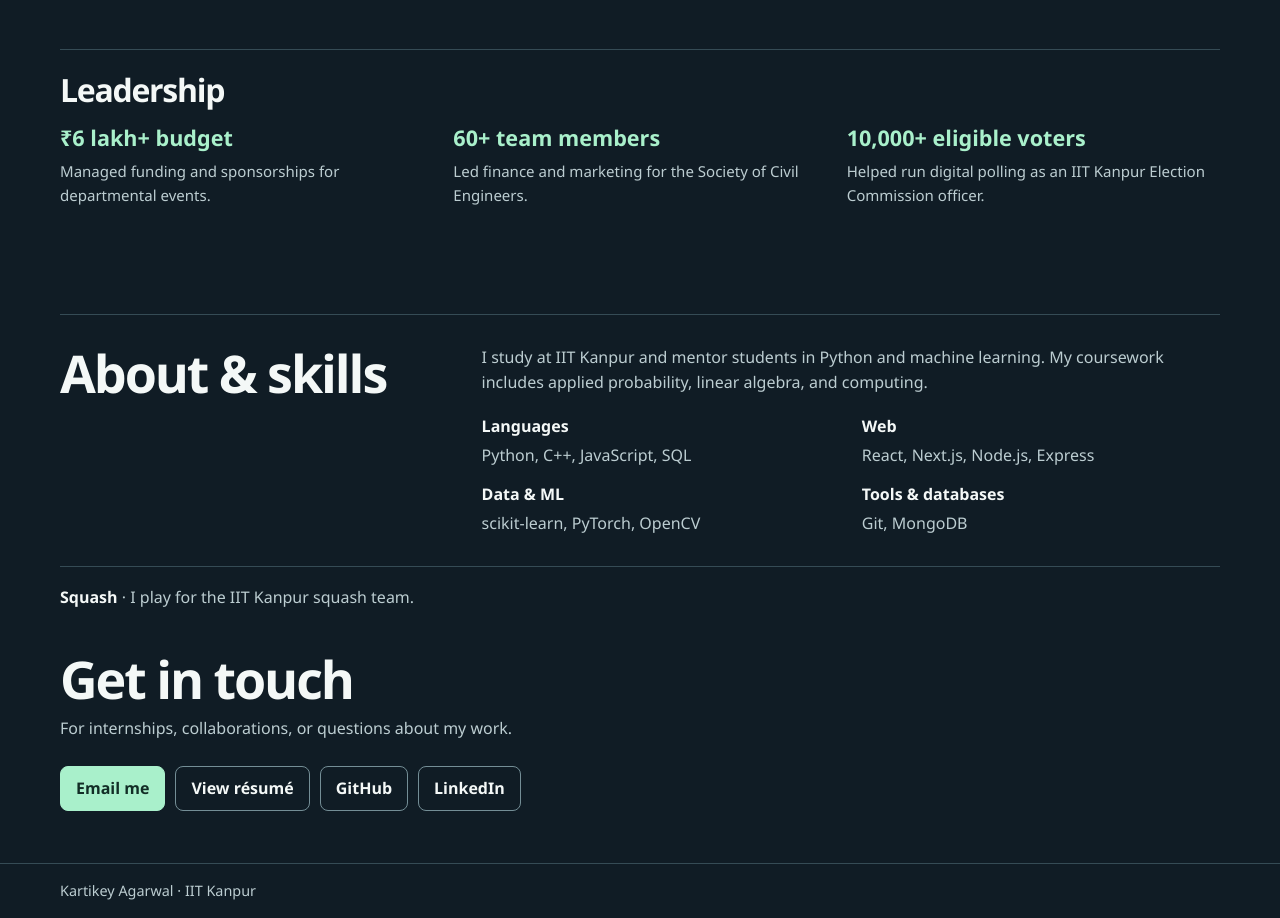
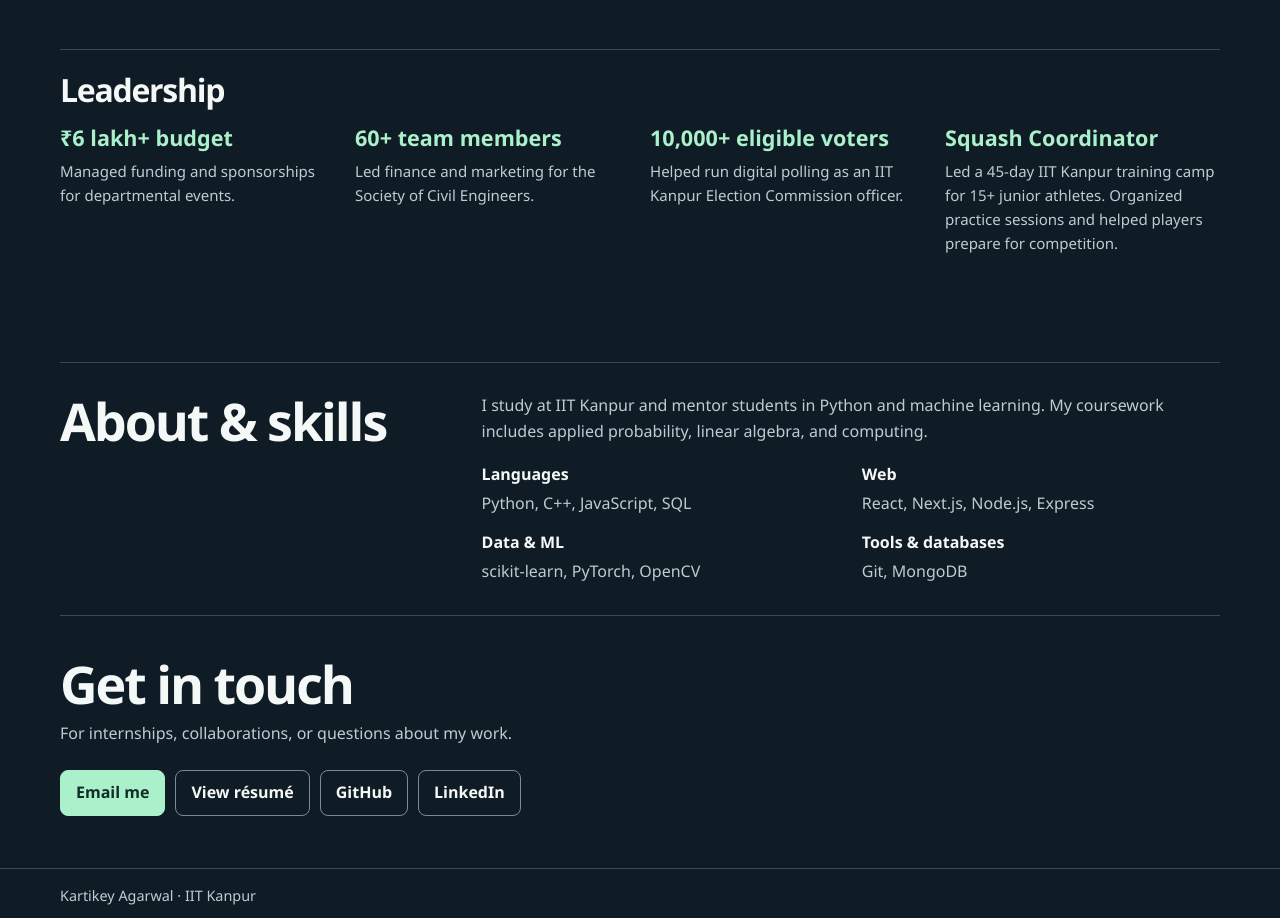
Before and after one commit to Gewissen65/portfolio, a plain HTML site: page index.html in a window 1280 px wide. Shown: the part 1900-2818 px from the top of the page. Drawn offline with Linux system fonts and the light colour scheme.

Commit message:
Move squash coordinator role into Leadership

```diff
--- a/index.html
+++ b/index.html
@@ -79,9 +79,10 @@ header { border-bottom: 1px solid var(--line) }
 .feature .text-link, .feature .text-link:hover { color: var(--on-mint) }
 .leadership { margin-top: clamp(34px, 6vw, 62px); padding: 23px 0; border-top: 1px solid var(--line) }
 .leadership h2 { font-size: clamp(1.5rem, 3vw, 2rem) }
-.leadership dl { display: grid; grid-template-columns: repeat(3, minmax(0, 1fr)); gap: 12px 20px; margin: 14px 0 0 }
+.leadership dl { display: grid; grid-template-columns: repeat(4, minmax(0, 1fr)); gap: 12px 20px; margin: 14px 0 0 }
 .leadership dt { color: var(--mint); font-weight: 750; font-size: clamp(1rem, 2.4vw, 1.35rem) }
 .leadership dd { margin: 3px 0 0; color: var(--muted); font-size: .94rem }
+@media (max-width: 860px) { .leadership dl { grid-template-columns: repeat(2, minmax(0, 1fr)) } }
 @media (max-width: 510px) { .leadership dl { grid-template-columns: 1fr } }
 .work { border-top: 1px solid var(--line); padding-top: 32px }
 .grid { display: grid; grid-template-columns: repeat(3,minmax(0,1fr)); gap: 14px; margin-top: 22px }
@@ -120,8 +121,6 @@ footer { border-top: 1px solid var(--line); padding: 15px 0; font-size: .9rem; c
   .about { gap: 14px }
 }
 @media (prefers-reduced-motion: reduce) { html { scroll-behavior: auto } }
-.squash-note { padding-top: 18px; color: var(--muted) }
-.squash-note strong { color: var(--ink) }
 </style>
 </head>
 <body>
@@ -166,6 +165,7 @@ footer { border-top: 1px solid var(--line); padding: 15px 0; font-size: .9rem; c
 <div><dt>₹6 lakh+ budget</dt><dd>Managed funding and sponsorships for departmental events.</dd></div>
 <div><dt>60+ team members</dt><dd>Led finance and marketing for the Society of Civil Engineers.</dd></div>
 <div><dt>10,000+ eligible voters</dt><dd>Helped run digital polling as an IIT Kanpur Election Commission officer.</dd></div>
+<div id="squash"><dt>Squash Coordinator</dt><dd>Led a 45-day IIT Kanpur training camp for 15+ junior athletes. Organized practice sessions and helped players prepare for competition.</dd></div>
 </dl>
 </section>
 <section id="about" class="about" aria-labelledby="about-title">
@@ -177,9 +177,6 @@ footer { border-top: 1px solid var(--line); padding: 15px 0; font-size: .9rem; c
 <div><dt>Data &amp; ML</dt><dd>scikit-learn, PyTorch, OpenCV</dd></div>
 <div><dt>Tools &amp; databases</dt><dd>Git, MongoDB</dd></div>
 </dl></div></section>
-<section class="squash-note" id="squash" aria-labelledby="squash-label">
-<p><strong id="squash-label">Squash</strong> · I play for the IIT Kanpur squash team.</p>
-</section>
 <section class="contact" id="contact" aria-labelledby="contact-title">
 <h2 id="contact-title">Get in touch</h2><p>For internships, collaborations, or questions about my work.</p>
 <div class="actions"><a class="button primary" href="mailto:akartikey24@iitk.ac.in">Email me</a><a class="button" href="resume.html">View résumé</a><a class="button" href="https://github.com/Gewissen65">GitHub</a><a class="button" href="https://www.linkedin.com/in/kartikey-agarwal-48769b31b/">LinkedIn</a></div>
```
